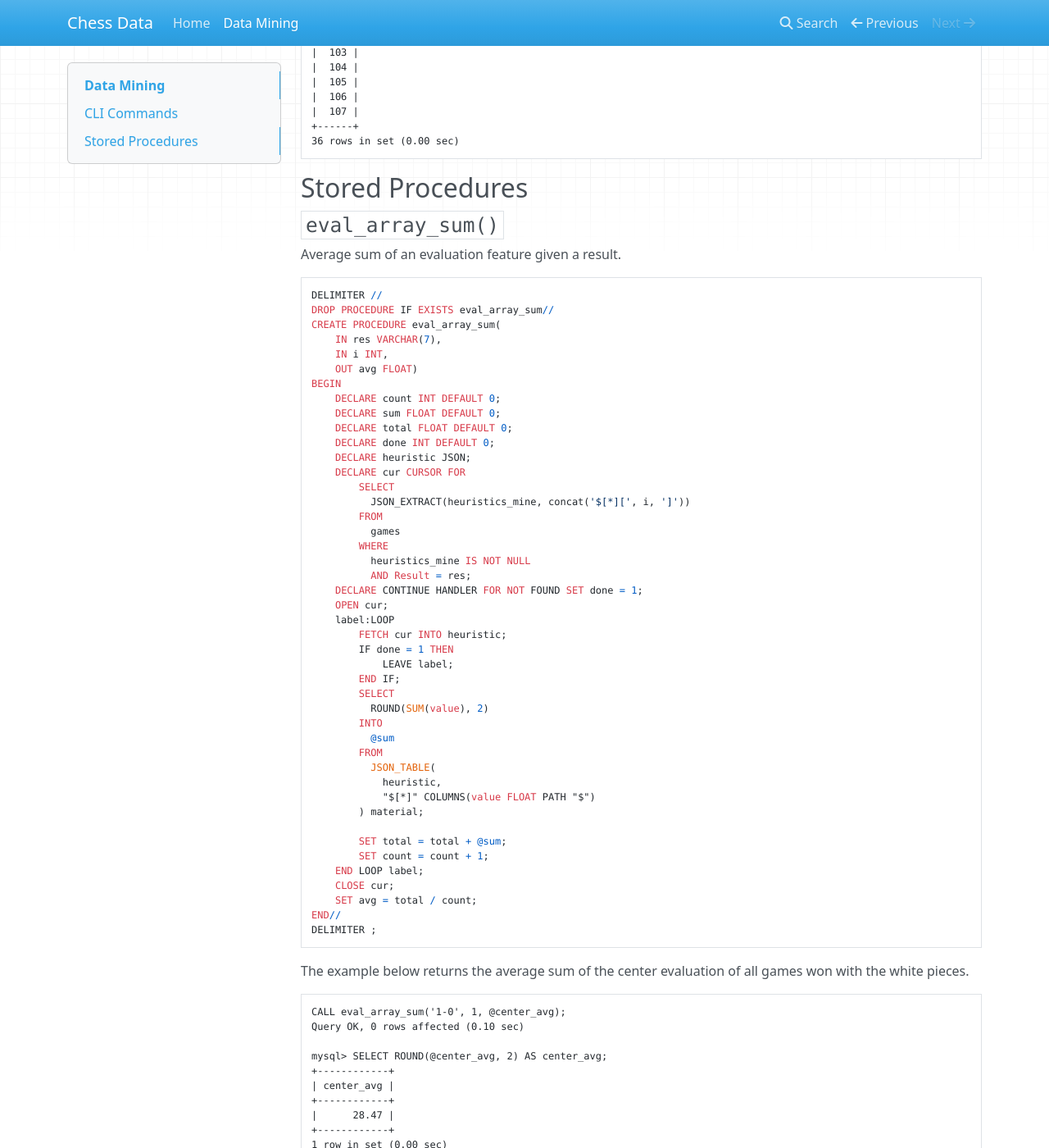
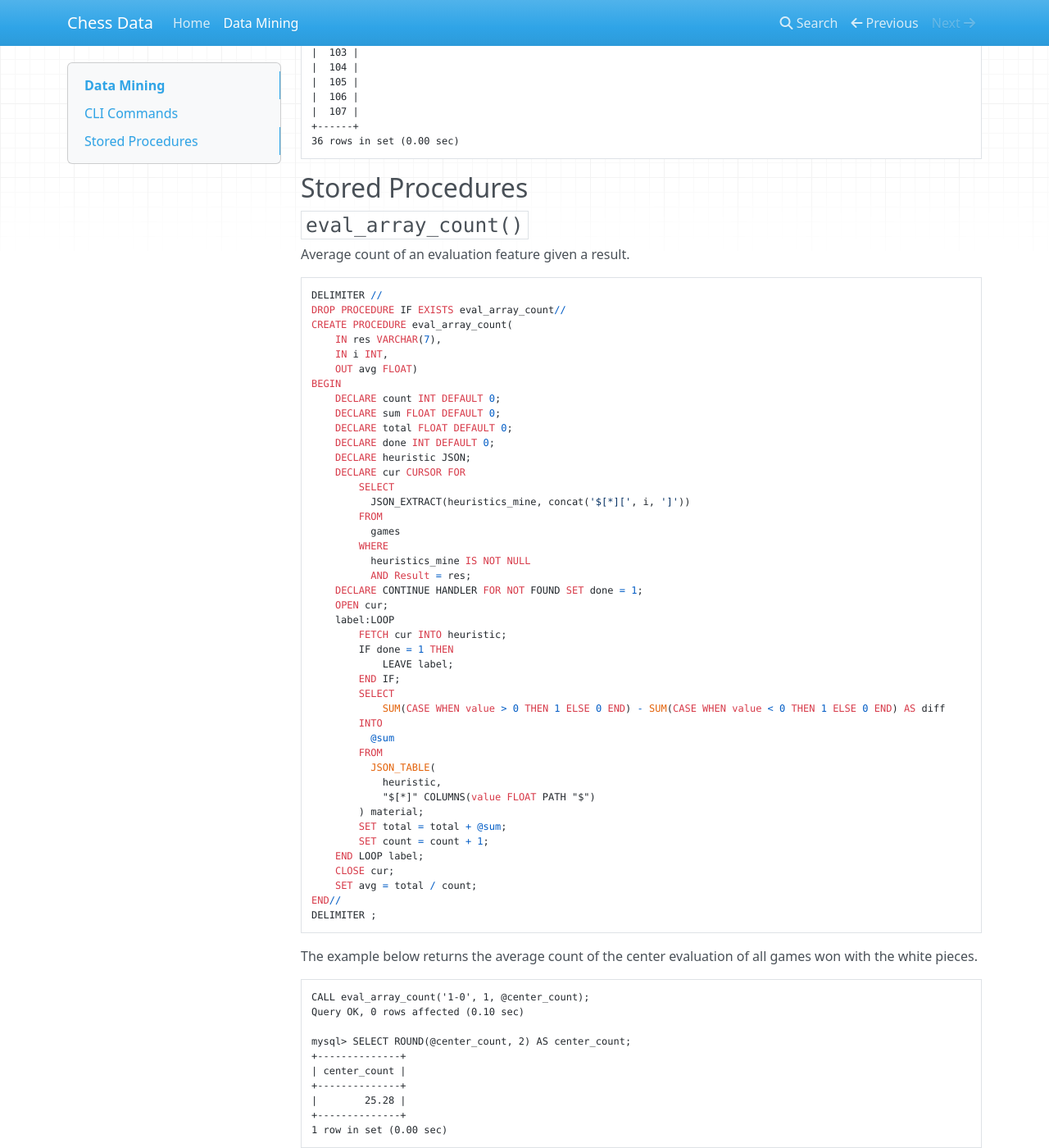
Before and after one commit to chesslablab/chess-data, an MkDocs documentation site: the page built from docs/data-mining.md, in a window 1280 px wide and 1400 px high, scrolled down 5515 px. Shown: the whole window at 82% size. Built offline with MkDocs 1.6.1, drawn with Linux system fonts in a browser that asks for light colours; nearby versions of some CDN libraries.

Commit message:
Documented eval_array_count()

````diff
--- a/docs/data-mining.md
+++ b/docs/data-mining.md
@@ -302,6 +302,71 @@ WHERE
 
 ## Stored Procedures
 
+### `eval_array_count()`
+
+Average count of an evaluation feature given a result.
+
+```sql
+DELIMITER //
+DROP PROCEDURE IF EXISTS eval_array_count//
+CREATE PROCEDURE eval_array_count(
+    IN res VARCHAR(7),
+    IN i INT,
+    OUT avg FLOAT)
+BEGIN
+    DECLARE count INT DEFAULT 0;
+    DECLARE sum FLOAT DEFAULT 0;
+    DECLARE total FLOAT DEFAULT 0;
+    DECLARE done INT DEFAULT 0;
+    DECLARE heuristic JSON;
+    DECLARE cur CURSOR FOR
+        SELECT
+          JSON_EXTRACT(heuristics_mine, concat('$[*][', i, ']'))
+        FROM
+          games
+        WHERE
+          heuristics_mine IS NOT NULL
+          AND Result = res;
+    DECLARE CONTINUE HANDLER FOR NOT FOUND SET done = 1;
+    OPEN cur;
+    label:LOOP
+        FETCH cur INTO heuristic;
+        IF done = 1 THEN
+            LEAVE label;
+        END IF;
+        SELECT
+            SUM(CASE WHEN value > 0 THEN 1 ELSE 0 END) - SUM(CASE WHEN value < 0 THEN 1 ELSE 0 END) AS diff
+        INTO
+          @sum
+        FROM
+          JSON_TABLE(
+            heuristic,
+            "$[*]" COLUMNS(value FLOAT PATH "$")
+        ) material;
+        SET total = total + @sum;
+        SET count = count + 1;
+    END LOOP label;
+    CLOSE cur;
+    SET avg = total / count;
+END//
+DELIMITER ;
+```
+
+The example below returns the average count of the center evaluation of all games won with the white pieces.
+
+```text
+CALL eval_array_count('1-0', 1, @center_count);
+Query OK, 0 rows affected (0.10 sec)
+
+mysql> SELECT ROUND(@center_count, 2) AS center_count;
++--------------+
+| center_count |
++--------------+
+|        25.28 |
++--------------+
+1 row in set (0.00 sec)
+```
+
 ### `eval_array_sum()`
 
 Average sum of an evaluation feature given a result.
````
